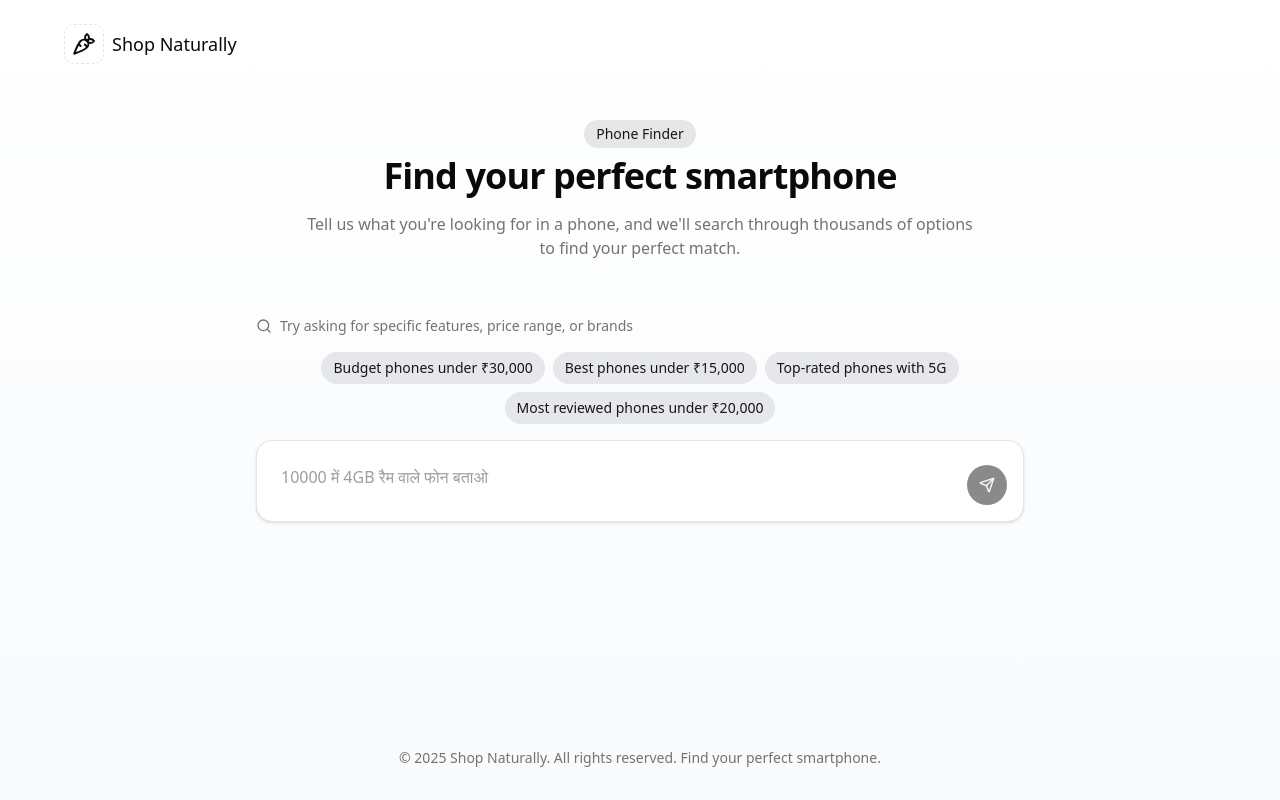
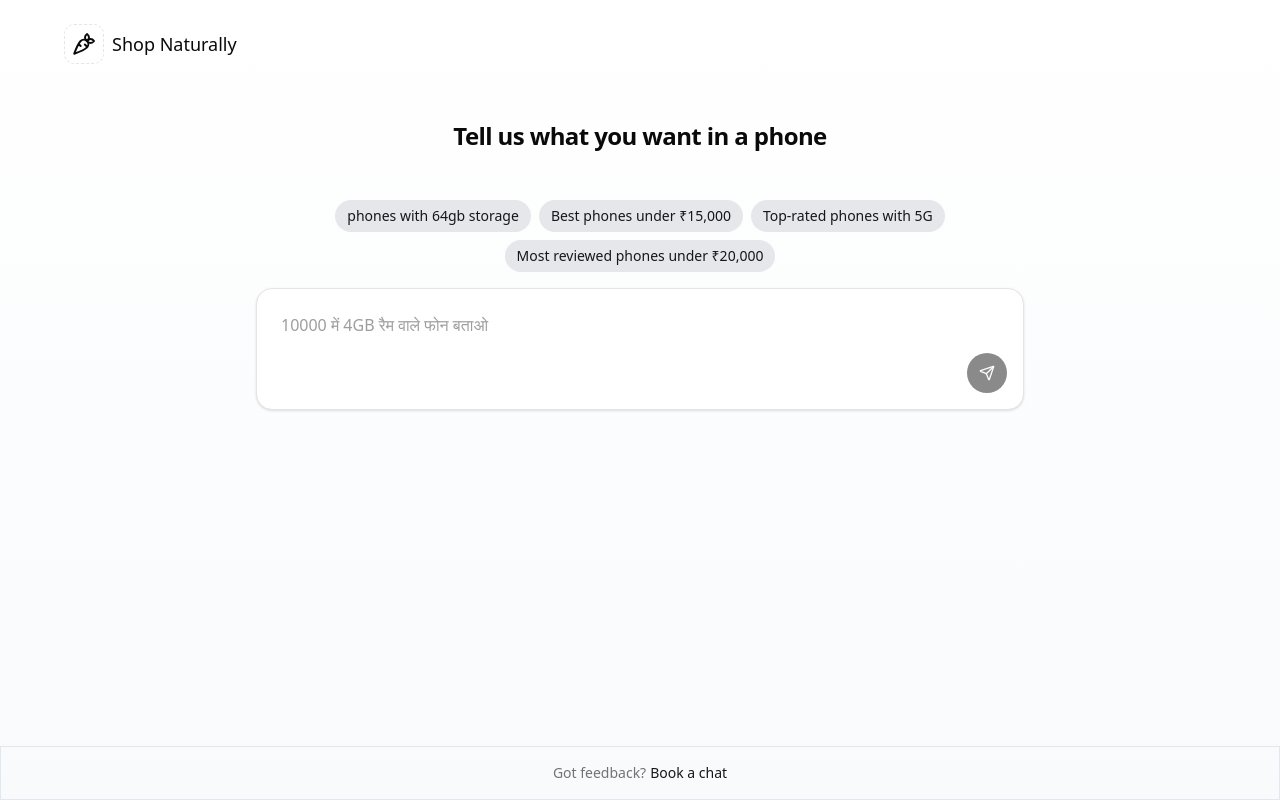
Before and after one commit to Logan1x/shop-naturally, a Next.js app: page / in a window 1280 px wide. Built offline with nearby package versions, Linux system fonts and the light colour scheme.

Commit message:
changed footer, home page cleaned

```diff
--- a/app/page.tsx
+++ b/app/page.tsx
@@ -3,7 +3,6 @@ import ChatInput from "@/components/chatBox";
 import { Carrot } from "lucide-react";
 
 const Index = () => {
-  const currentYear = new Date().getFullYear();
   return (
     <div className="min-h-screen bg-gradient-to-b from-white to-slate-50 flex flex-col">
       <header className="flex-none py-6 px-6">
@@ -28,12 +27,19 @@ const Index = () => {
         </div>
       </main>
 
-      <footer className="mt-auto py-8 flex-none">
-        <div className="max-w-6xl mx-auto px-6">
+      <footer className="mt-auto py-4 flex-none block z-50 relative md:static md:border md:border-slate-200">
+        <div className="max-w-6xl mx-auto px-4">
           <div className="text-center text-sm text-muted-foreground">
             <p>
-              © {currentYear} Shop Naturally. All rights reserved. Find your
-              perfect smartphone.
+              Got feedback?
+              <a
+                href="https://cal.com/khushal"
+                target="_blank"
+                rel="noopener noreferrer"
+                className="text-primary hover:underline ml-1"
+              >
+                Book a chat
+              </a>
             </p>
           </div>
         </div>
--- a/components/chatBox.tsx
+++ b/components/chatBox.tsx
@@ -2,7 +2,7 @@
 import React, { useState, useRef, useEffect } from "react";
 import axios from "axios";
 import { Button } from "@/components/ui/button";
-import { Send, Search, Smartphone, Loader2 } from "lucide-react";
+import { Send, Smartphone, Loader2 } from "lucide-react";
 import { PLACEHOLDER_TEXTS } from "@/static/constants";
 import PhoneResults from "./phoneResults";
 
@@ -86,16 +86,9 @@ const ChatInput: React.FC = () => {
     <div className="w-full max-w-6xl mx-auto px-4 py-8 flex flex-col h-full">
       {showChat && (
         <div className="text-center mb-8 animate-fade-in">
-          <span className="inline-block mb-2 py-1 px-3 rounded-full text-sm font-medium bg-primary/10 text-primary">
-            Phone Finder
-          </span>
-          <h1 className="text-4xl font-bold mb-4 tracking-tight">
-            Find your perfect smartphone
+          <h1 className="text-2xl font-semibold mb-4 tracking-tight">
+            Tell us what you want in a phone
           </h1>
-          <p className="text-muted-foreground max-w-2xl mx-auto mb-6">
-            Tell us what you&#39;re looking for in a phone, and we&#39;ll search
-            through thousands of options to find your perfect match.
-          </p>
         </div>
       )}
 
@@ -107,16 +100,9 @@ const ChatInput: React.FC = () => {
                    flex-grow flex flex-col
                    md:mb-auto md:justify-start"
         >
-          <div className="flex items-center gap-2 mb-4 text-muted-foreground text-sm">
-            <Search size={16} />
-            <span>
-              Try asking for specific features, price range, or brands
-            </span>
-          </div>
-
           <div className="flex flex-wrap justify-center gap-2 mb-4">
             {[
-              "Budget phones under ₹30,000",
+              "phones with 64gb storage",
               "Best phones under ₹15,000",
               "Top-rated phones with 5G",
               "Most reviewed phones under ₹20,000",
@@ -146,7 +132,7 @@ const ChatInput: React.FC = () => {
                 className="flex-1 resize-none bg-transparent border-none focus:outline-none focus:ring-0 p-6 pr-14 max-h-[200px] text-base placeholder:text-muted-foreground/70 search-input"
                 disabled={isLoading}
                 autoFocus
-                style={{ minHeight: "80px" }}
+                style={{ minHeight: "120px" }}
               />
               <Button
                 type="submit"
```
